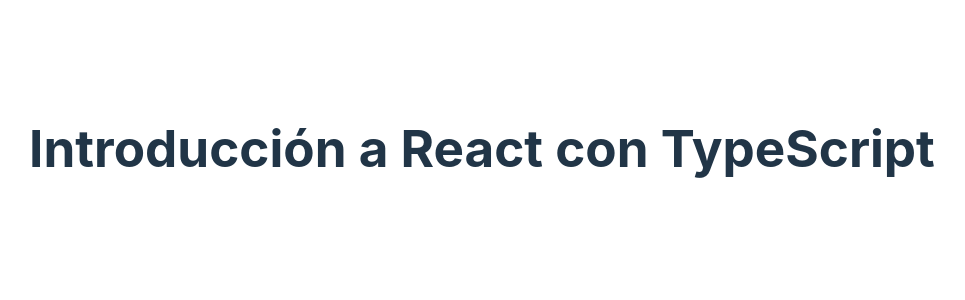
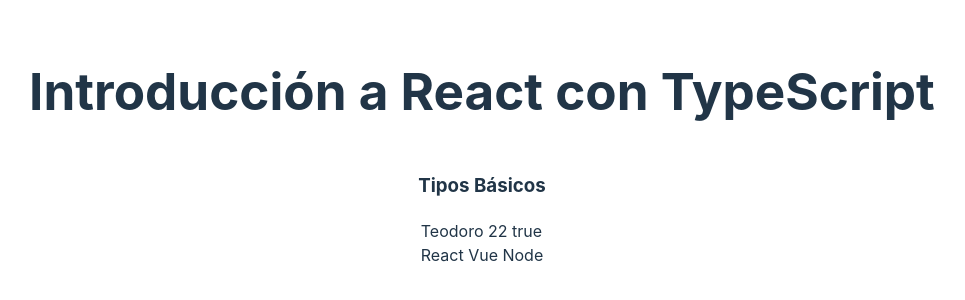
Before and after one commit to teodoro-aguirre/react-bases-ts, a React (Vite) app: page / in a window 1280 px wide. Shown: the part 252-552 px from the top of the page, without its empty margins (158-1123 px from the left). Built offline with nearby package versions, Linux system fonts and the light colour scheme.

Commit message:
Ejemplos de Tipos básicos en TS

```diff
--- a/src/App.tsx
+++ b/src/App.tsx
@@ -1,9 +1,12 @@
+import { BasicTypes } from "./typescript"
 
 function App() {
 
   return (
     <main>
       <h1>Introducción a React con TypeScript</h1>
+
+      <BasicTypes />
     </main>
   )
 }
--- a/src/index.css
+++ b/src/index.css
@@ -71,7 +71,7 @@
 main{
   align-items: center;
   display: flex;
-  flex-direction: flex;
+  flex-direction: column;
   justify-content: center;
   width: 100vw;
 }
--- /dev/null
+++ b/src/typescript/BasicTypes.tsx
@@ -0,0 +1,19 @@
+
+
+export const BasicTypes = () => {
+
+  const name: string = 'Teodoro';
+  const age: number = 22;
+  const isActive: boolean = true;
+
+  const powers: string[] = ['React', 'Vue', 'Node'];
+
+  return (
+    <>
+      <h3>Tipos Básicos</h3>
+      { name } { age } { isActive ? 'true' : 'false' }
+      <br />
+      {powers.join(' ')}
+    </>
+  )
+}
--- /dev/null
+++ b/src/typescript/index.ts
@@ -0,0 +1 @@
+export * from './BasicTypes';
```
